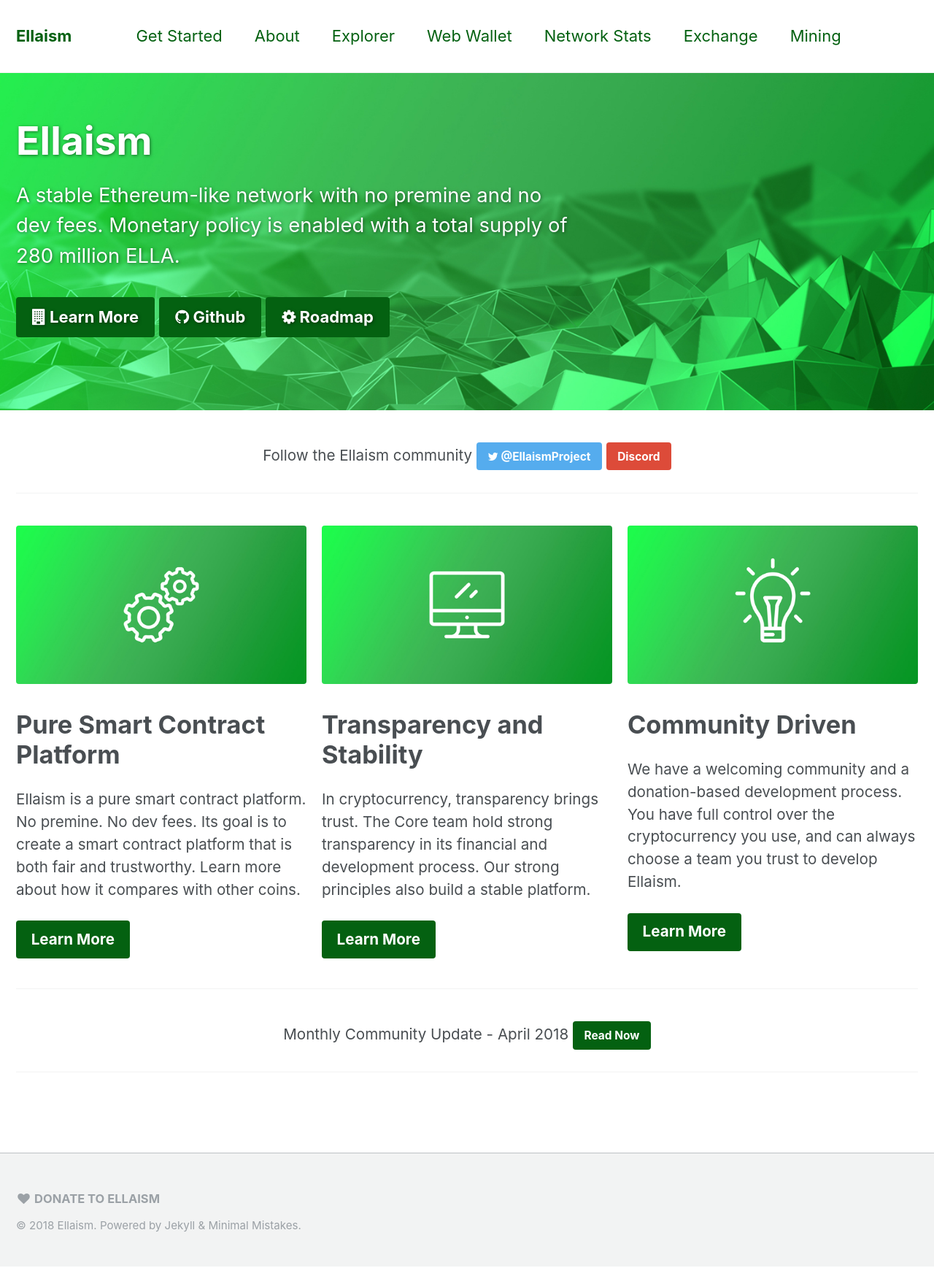
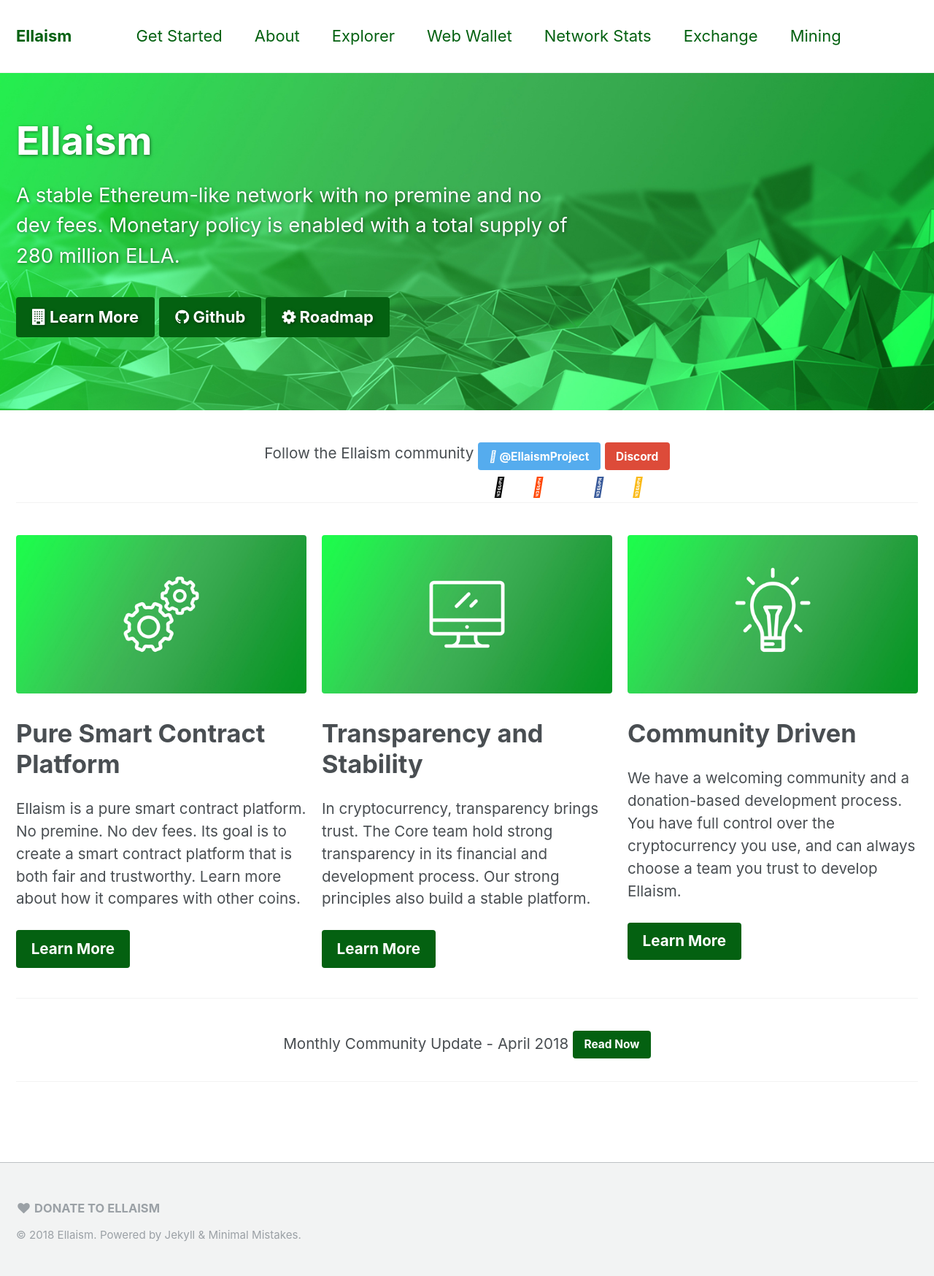
Before and after one commit to ellaism/ellaism.org, a Jekyll site: the page built from _pages/home.md, in a window 1280 px wide. Shown: the whole page at 73% size. Built offline with Jekyll 4.4.1, drawn with Linux system fonts in a browser that asks for light colours.

Commit message:
cherry pick commit from other branch

```diff
--- a/_includes/feature_row
+++ b/_includes/feature_row
@@ -1,10 +1,21 @@
 {% include base_path %}
 
-{% if include.id %}
-  {% assign feature_row = page.[include.id] %}
+{% if include.excerpt %}
+<div class="feature__wrapper">
+  <div class="feature__item{% if include.type %}--{{ include.type }}{% endif %}">
+    <div class="archive__item-body">
+      <div class="archive__item-excerpt">
+        {{ include.excerpt }}
+      </div>
+    </div>
+  </div>
+</div>
 {% else %}
-  {% assign feature_row = page.feature_row %}
-{% endif %}
+  {% if include.id %}
+    {% assign feature_row = page.[include.id] %}
+  {% else %}
+    {% assign feature_row = page.feature_row %}
+  {% endif %}
 
 <div class="feature__wrapper">
 
@@ -50,3 +61,5 @@
   {% endfor %}
 
 </div>
+
+{% endif %}
--- a/_pages/home.md
+++ b/_pages/home.md
@@ -32,13 +32,28 @@
     excerpt: "We have a welcoming community and a donation-based development process. You have full control over the cryptocurrency you use, and can always choose a team you trust to develop Ellaism."
     url: "/donate/"
     btn_label: "Learn More"
-intro:
-  - excerpt: 'Follow the Ellaism community [<i class="fa fa-twitter"></i> @EllaismProject](https://twitter.com/ellaismproject){: .btn .btn--twitter} [Discord](https://discord.ellaism.org/){: .btn .btn--google-plus}'
 monthly-update:
   - excerpt: "Monthly Community Update - April 2018 [Read Now](/2018/05/05/monthly-update-apr-2018/){: .btn}"
 ---
 
-{% include feature_row id="intro" type="center" %}
+{% capture social_media %}
+  <div style="vertical-align: top; display: inline-block;">Follow the Ellaism community</div>
+  <div style="display: inline-block;">
+    <div>
+      <a href="https://twitter.com/ellaismproject" class="btn btn--twitter"><i class="fab fa-twitter"></i> @EllaismProject</a>
+      <a href="https://discord.ellaism.org/" class="btn btn--google-plus"><i class="fab fa-discord"></i> Discord</a>
+    </div>
+    <div class="social-links">
+      <a href="https://github.com/ellaism"><i class="fab fa-github"></i></a>
+      <a href="https://www.reddit.com/r/ellaism"><i class="fab fa-reddit"></i></a>
+      <a href="https://t.me/ellaismcoin"><i class="fab fa-telegram"></i></a>
+      <a href="https://www.facebook.com/Ellaism-290479708156909"><i class="fab fa-facebook"></i></a>
+      <a href="https://bitcointalk.org/index.php?topic=2168042"><i class="fab fa-bitcoin"></i></a>
+    </div>
+  </div>
+{% endcapture %}
+
+{% include feature_row excerpt=social_media type="center" %}
 
 {% include feature_row %}
 
--- /dev/null
+++ b/_sass/_ellaism.scss
@@ -0,0 +1,29 @@
+.social-links {
+    margin-left: -15px;
+}
+
+.social-links a {
+    padding-left: 15px;
+    padding-right: 15px;
+    font-size: 1.2rem;
+}
+
+.social-links .fa-github {
+    color: #000;
+}
+
+.social-links .fa-reddit {
+    color: orangered;
+}
+
+.social-links .fa-facebook {
+    color: #365899;
+}
+
+.social-links .fa-telegram {
+    color: #0088cc;
+}
+
+.social-links .fa-bitcoin {
+    color: #fab915;
+}
--- a/assets/css/main.scss
+++ b/assets/css/main.scss
@@ -37,3 +37,5 @@
 @import "vendor/font-awesome/font-awesome";
 @import "vendor/magnific-popup/magnific-popup";
 @import "print";
+
+@import "ellaism";
```
